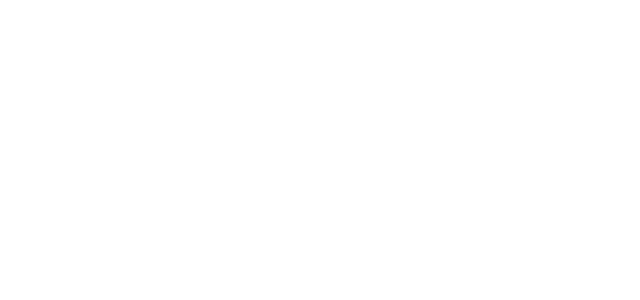
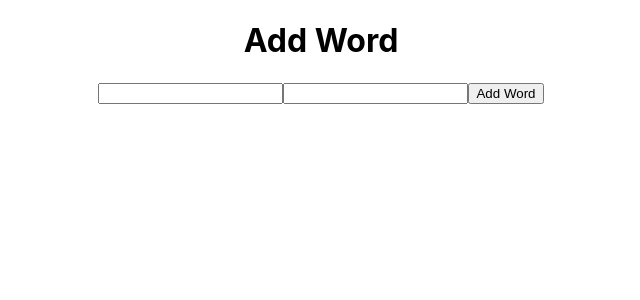
Before and after one commit to kozakevich13/dictionary, a React (Create React App) app: page /add-word in a window 1280 px wide. Before the commit this address had no page. Shown: the top 300 px of the page, without its empty margins (319-959 px from the left). Built offline with nearby package versions, Linux system fonts and the light colour scheme.

Commit message:
add new page AddWord

```diff
--- a/src/App.js
+++ b/src/App.js
@@ -6,6 +6,7 @@
 import dictionaryReducer from "./reducers/redusers";
 import CheckWords from "./pages/CheckWords"
 import {BrowserRouter as Router, Route, Routes} from "react-router-dom";
+import AddWord from './pages/AddWord';
 
 const store = createStore(dictionaryReducer);
 function App() {
@@ -16,6 +17,8 @@
           <Routes>
             <Route exact path="/" element={<Dictionary/>} />
             <Route exact path="/check-words" element={<CheckWords/>} />
+            <Route exact path="/add-word" element={<AddWord/>} />
+
           </Routes>
         </Router>
       </Provider>
--- /dev/null
+++ b/src/pages/AddWord.js
@@ -0,0 +1,40 @@
+import React, { useState } from "react";
+import { useDispatch } from "react-redux";
+import { addWord } from "../actions/actions";
+import { useNavigate } from 'react-router-dom';
+
+const AddWord = () => {
+  const [inputValue, setInputValue] = useState("");
+  const [inputTranslationValue, setInputTranslationValue] = useState("");
+  const dispatch = useDispatch();
+  const navigate  = useNavigate ();
+
+  const handleAddWord = () => {
+    if (inputValue.trim() === "") {
+      return;
+    }
+    dispatch(addWord(inputValue, inputTranslationValue));
+    setInputValue("");
+    setInputTranslationValue("");
+    navigate ("/");
+  };
+
+  return (
+    <div>
+      <h1>Add Word</h1>
+      <input
+        type="text"
+        value={inputValue}
+        onChange={(event) => setInputValue(event.target.value)}
+      />
+      <input
+        type="text"
+        value={inputTranslationValue}
+        onChange={(event) => setInputTranslationValue(event.target.value)}
+      />
+      <button onClick={handleAddWord}>Add Word</button>
+    </div>
+  );
+};
+
+export default AddWord;
--- a/src/pages/Dictionary.js
+++ b/src/pages/Dictionary.js
@@ -1,22 +1,13 @@
-import React, { useState } from "react";
+// src/components/Dictionary.js
+
+import React from "react";
 import { useSelector, useDispatch } from "react-redux";
-import { addWord, removeWord } from "../actions/actions";
+import { removeWord } from "../actions/actions";
 import { Link } from "react-router-dom";
 
 const Dictionary = () => {
-  const [inputValue, setInputValue] = useState("");
-  const [inputTranslationValue, setInputTranslationValue] = useState("");
   const dictionary = useSelector((state) => state.words);
   const dispatch = useDispatch();
-
-  const handleAddWord = () => {
-    if (inputValue.trim() === "") {
-      return;
-    }
-    dispatch(addWord(inputValue, inputTranslationValue));
-    setInputValue("");
-    setInputTranslationValue("");
-  };
 
   const handleRemoveWord = (word) => {
     dispatch(removeWord(word));
@@ -26,17 +17,7 @@
     <div>
       <h1>Dictionary</h1>
       <Link to="/check-words">Check Words</Link>
-      <input
-        type="text"
-        value={inputValue}
-        onChange={(event) => setInputValue(event.target.value)}
-      />
-      <input
-        type="text"
-        value={inputTranslationValue}
-        onChange={(event) => setInputTranslationValue(event.target.value)}
-      />
-      <button onClick={handleAddWord}>Add Word</button>
+      <Link to="/add-word">Add Word</Link>
       <ul>
         {dictionary.map((wordObj) => (
           <li key={wordObj.word}>
```
